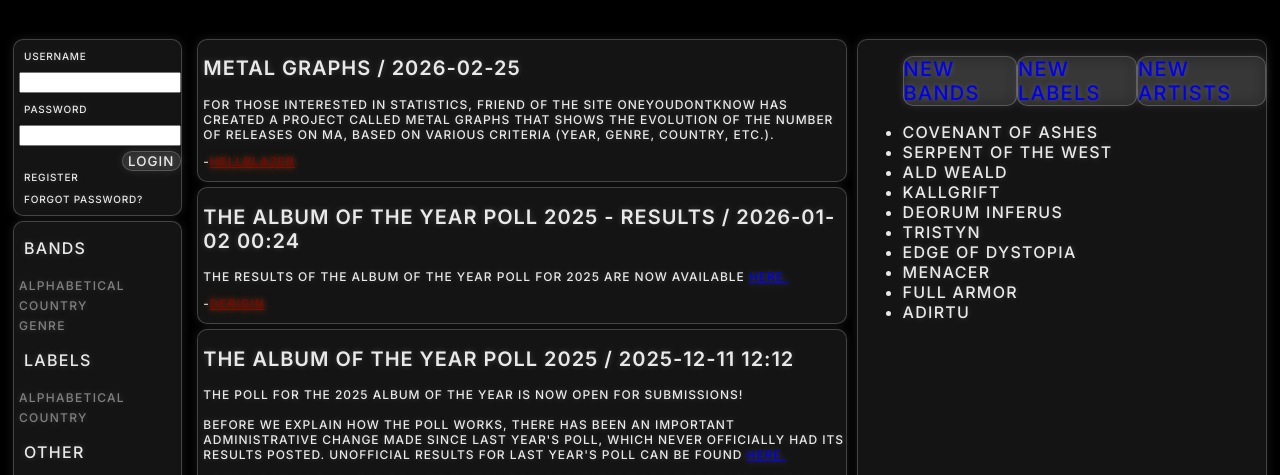
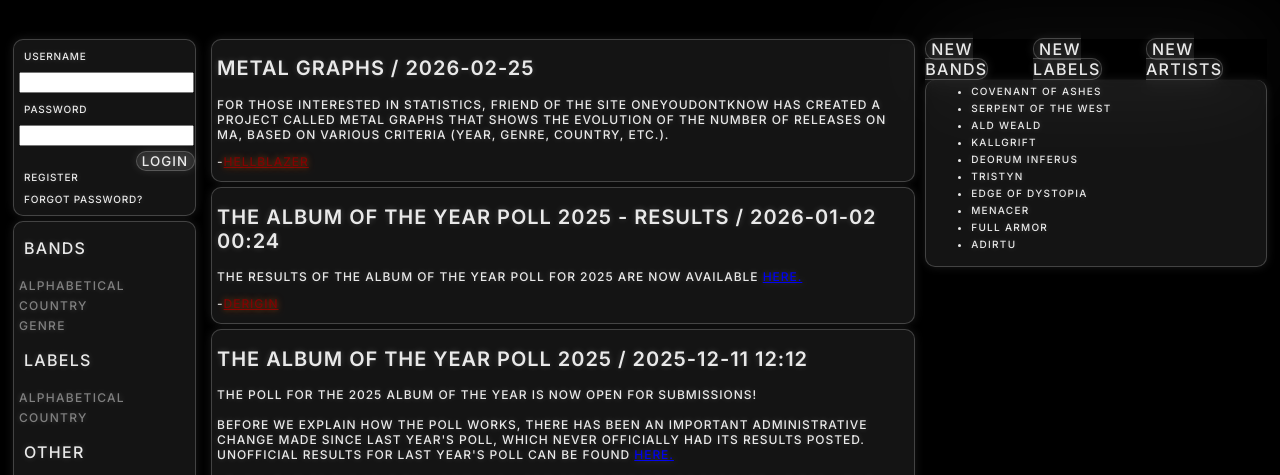
Before and after one commit to OliverJohanssonWebb/metal-archivesNEW, a website: page index.html in a window 1280 px wide. Shown: the part 323-798 px from the top of the page. Drawn offline with Linux system fonts and the light colour scheme.

Commit message:
rightside content still needs work

```diff
--- a/index.html
+++ b/index.html
@@ -24,7 +24,7 @@
         </div>
         <h1>Metal Archives</h1>
       </header>
-      <div class="content">
+      <div class="site-content">
       <div class="left-content">
         <div class="login-field">
             <p>Username</p>
@@ -91,7 +91,7 @@
         </div>
     </div>
     <div class="right-content">
-        <div class="new-container">
+        <div class="right-list">
     <ul class="menu">
         <li><a href="#" data-tab="newBands">New Bands</a></li>
         <li><a href="#" data-tab="newLabels">New Labels</a></li>
@@ -100,6 +100,7 @@
     <div id="content"></div>
     </div>
     </div>
+    </div>
     <script src="script.js"></script>
 </body>
 </html>
--- a/script.js
+++ b/script.js
@@ -62,8 +62,11 @@ document.querySelectorAll('.menu a').forEach(link => {
 
         const key = link.getAttribute('data-tab');
 
-        console.log("KEY:", key);
-        console.log("DATA:", data[key]);
+        document.querySelectorAll('.menu a').forEach(l => {
+            l.classList.remove('active');
+        });
+
+        link.classList.add('active');
 
         if (!data[key]) return;
 
--- a/src/right-content.scss
+++ b/src/right-content.scss
@@ -1,21 +1,46 @@
 @use "./abstracts/variables" as *;
 
 .right-content {
-    @include glass-border;
-    @include glass-text;
-    @include margin;
+
+    .right-list {
+        @include margin;
+
 
     .menu {
+
         display: flex;
+        justify-content: center;
+        text-decoration: none;
+        list-style: none;
+        margin: 0px;
+        padding: 0px;
+        box-shadow: 0 0 100px rgba(255,255,255,0.1);
 
-        li {
-            list-style: none;
-            font-size: 20px;
+        a {
+            @include glass-text;
             @include glass-border;
-            align-items: center;
-        }
-        a {
+
             text-decoration: none;
         }
     }
+
+    #content {
+        @include glass-text;
+        @include glass-border;
+        border-top: none;
+
+         ul {
+            margin-top: 1px;
+         }
+
+         li {
+            padding-top: 5px;
+            font-size: 10px;
+         }
+    }
+
+    .menu a.active {
+    border-bottom: none;
 }
+}
+}
--- a/src/styles.scss
+++ b/src/styles.scss
@@ -6,7 +6,7 @@ body {
     background-color: black;
     font-family: 'Inter', sans-serif;
 }
-.content {
+.site-content {
     display: flex;
 }
 .banners {
```
Also changed, not shown: dist/right-content.css, dist/styles.css.
